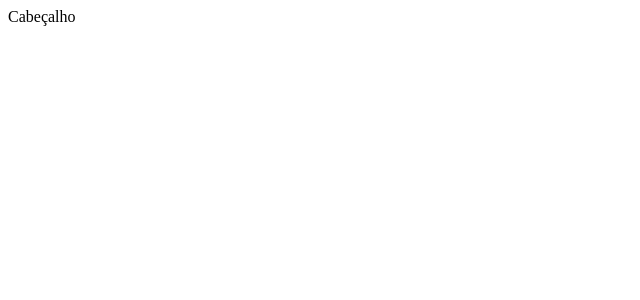
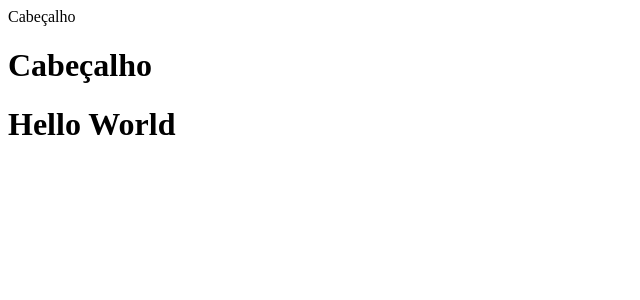
Before and after one commit to hugo-loiola/FrontEnd-ReactJS, a Next.js app in the folder introducao/: page / in a window 1280 px wide. Shown: the top 300 px of the page, without its empty margins (0-640 px from the left). Built offline with nearby package versions, Linux system fonts and the light colour scheme.

Commit message:
feito o exemplo

```diff
--- a/introducao/components/Cabecalho.jsx
+++ b/introducao/components/Cabecalho.jsx
@@ -2,7 +2,10 @@ import React from 'react'
 
 const Cabecalho = () => {
   return (
-    <div>Cabeçalho</div>
+    <div>
+      <a>Cabeçalho</a>
+      <h1>Cabeçalho</h1>
+    </div>
   )
 }
 
--- a/introducao/pages/index.jsx
+++ b/introducao/pages/index.jsx
@@ -5,6 +5,7 @@ const Home = () => {
   return (
     <div>
       <Cabecalho />
+      <h1>Hello World</h1>
     </div>
   );
 };
```
